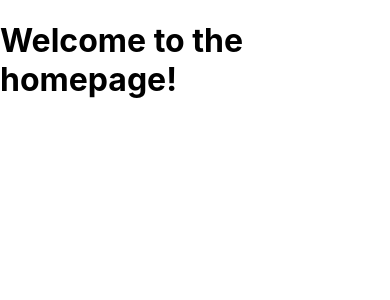
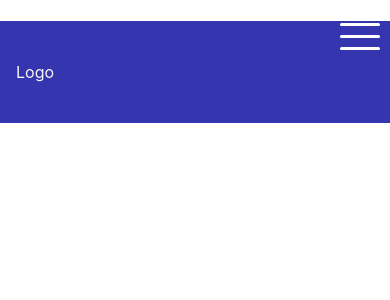
Before and after one commit to FindYouSchool/FYS-front-end, a React (Create React App) app: page / in a window 390 px wide. Shown: the top 300 px of the page. Built offline with nearby package versions, Linux system fonts and the light colour scheme.

Commit message:
adding menu

```diff
--- a/src/App.js
+++ b/src/App.js
@@ -1,10 +1,12 @@
 import { Route, Routes } from "react-router-dom";
 import Home from "./pages/Home/Home";
 import Login from "./pages/Login/Login";
+import Menu from "./components/menu/Menu";
 
 function App() {
   return (
     <div className="App">
+      <Menu/>
       <Routes>
         <Route path="/" element={<Home />} />
         <Route path="/login" element={<Login />} />
--- /dev/null
+++ b/src/components/menu/Menu.jsx
@@ -0,0 +1,33 @@
+import React, { useState } from 'react';
+import { NavLink } from 'react-router-dom';
+import "./menu.css";
+
+const Menu = () => {
+    const [showLinks,setShowlinks]=useState(false);
+    const handleShowLinks = ()=>{
+        setShowlinks(!showLinks)
+    }
+
+    return (
+        // <nav className="menu-container show-nav">
+        <nav className={`menu-container ${showLinks ? "show-nav" : "hide-nav"} `}>
+            <div className="logo-container">Logo</div>
+            <ul className="navbar-links">
+                <NavLink to="/" className="navbar-link">
+                    <li className="items">Accueil</li>
+                </NavLink>
+                <NavLink to="/Ecoles" className="navbar-link">
+                    <li className="items">Ecoles</li>
+                </NavLink>
+                <NavLink to="/Connexion" className="navbar-link">
+                    <li className="items">Connexion</li>
+                </NavLink>
+            </ul>
+            <button className="navbar-burger" onClick={handleShowLinks}>
+                <span className="burger-bar"></span>
+            </button>
+        </nav>
+    );
+};
+
+export default Menu;
--- /dev/null
+++ b/src/components/menu/menu.css
@@ -0,0 +1,97 @@
+.menu-container{
+    display: flex;
+    flex-wrap: wrap;
+    align-items: center;
+    justify-content: space-between;
+    position: fixed;
+    width: 100%;
+    min-height: 70px;
+    padding: 1rem;
+    background-color: rgb(53, 53, 176);
+    color: rgb(249, 246, 246);
+}
+.navbar-links{
+    display: flex;
+}
+.navbar-link{
+    padding: 0 0.3rem;
+    color: inherit;
+}
+.navbar-burger{
+   width: 40px;
+   height: 40px;
+   background: transparent;
+   border: none;
+   color: inherit;
+   display: none;
+}
+@media screen and (max-width:767px){
+    .navbar-links{
+        flex-direction: column;
+        justify-content: center;
+        align-items: center;
+        position: fixed;
+        right: -100vw;
+        bottom: 0;
+        height: 100vh;
+        padding: 2rem;
+        visibility: hidden;
+        background-color: rgb(53, 53, 176);
+    }
+    .show-nav
+    .navbar-links{
+        width: 100vw;
+        right: 0;
+        visibility: visible;
+    }
+    .navbar-link{
+        display: block;
+        padding: 1.5rem;
+        font-size: 5vw;
+    }
+    .navbar-burger{
+        display: block;
+        position: fixed;
+        top: 1rem;
+        right: 1rem;
+    }
+    .navbar-burger:hover{
+        cursor: pointer;
+    }
+    .burger-bar,
+    .burger-bar::before,
+    .burger-bar::after
+    {
+       display: block;
+       width: 40px;
+       height: 3px;
+       position: relative;
+       border-radius: 3px;
+       background: #fff;
+       transition: all .5s ease-in-out;
+    }
+    .burger-bar::before,
+    .burger-bar::after{
+        content: "";
+        position: absolute;
+        left: 0;
+    }
+    .burger-bar::before{
+        transform: translateY(-12px);
+    }
+    .burger-bar::after{
+        transform: translateY(12px);
+    }
+    .show-nav .burger-bar{
+        width: 0;
+        background: transparent;
+    }
+    .show-nav
+    .burger-bar::before{
+        transform: rotate(45deg);
+    }
+    .show-nav
+    .burger-bar::after{
+        transform: rotate(-45deg);
+    }
+}
```
Also changed, not shown: 1 other file (tests, documents, lock files or other folders).
